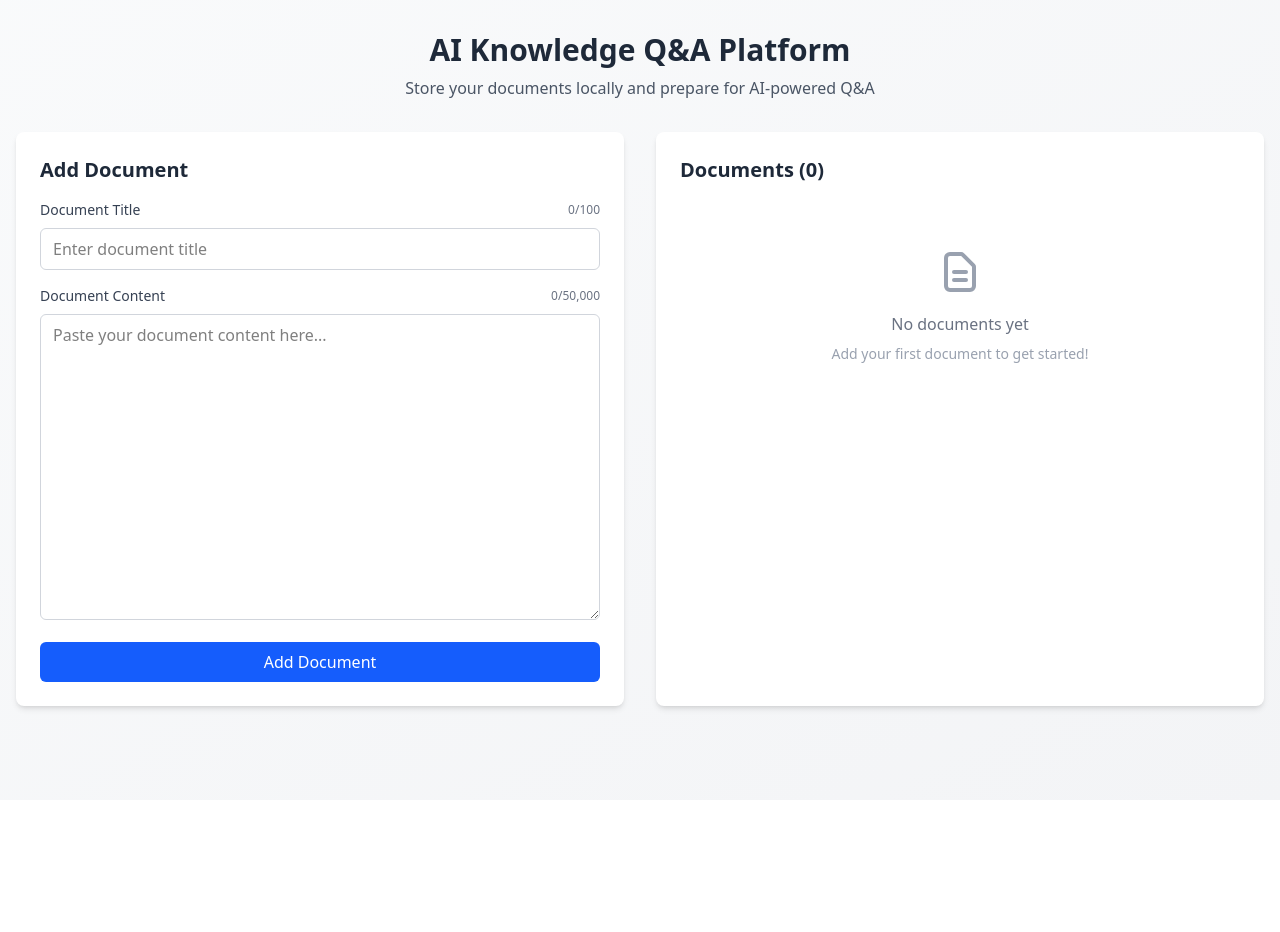
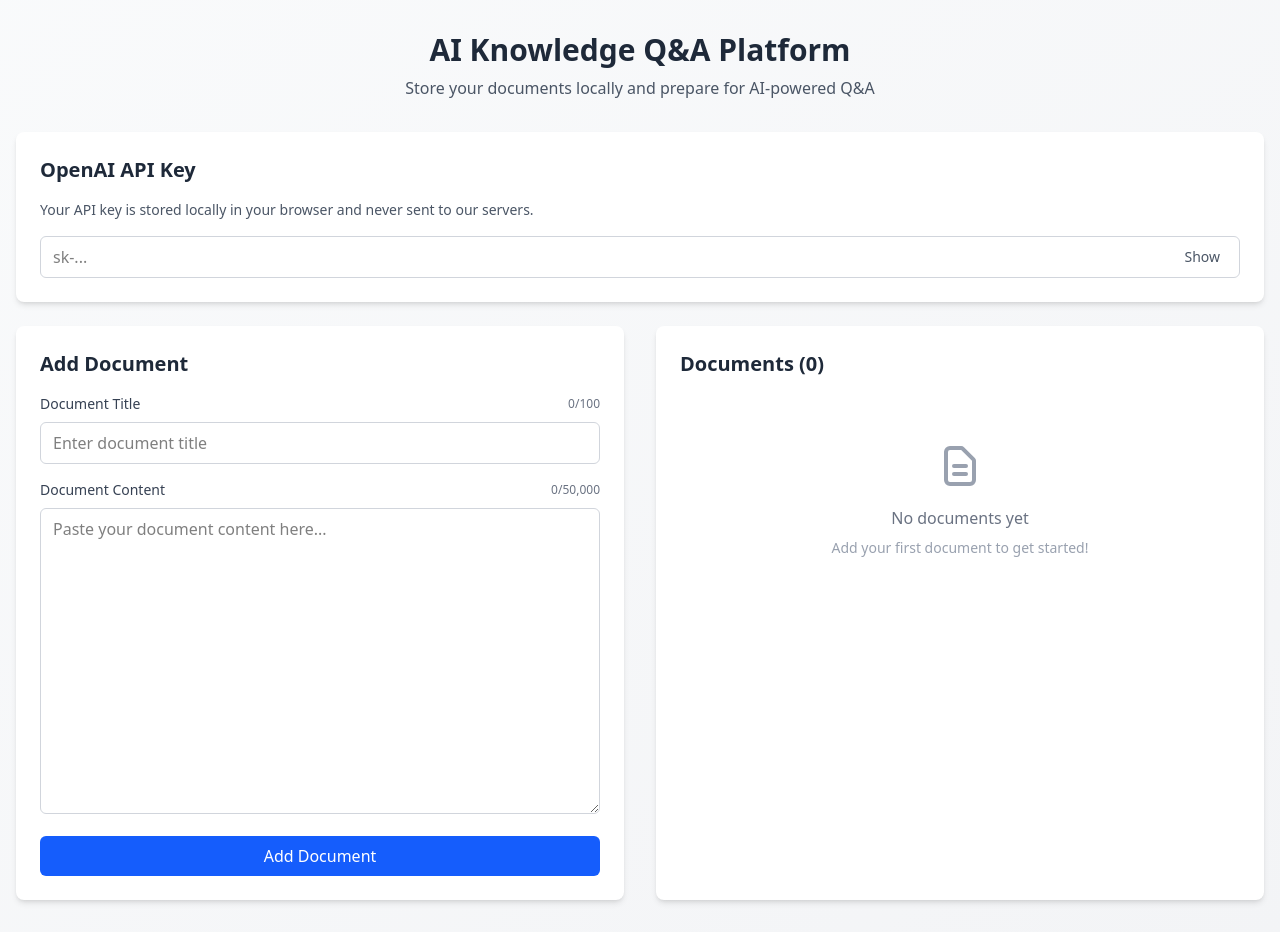
Before and after one commit to eumalin/ai-knowledge-hub, a React app in the folder frontend/: page / in a window 1280 px wide. Before the commit the page ends 800 px from the top, so only its background shows below. Built offline with nearby package versions, Linux system fonts and the light colour scheme; the HTML template or start-up script is replaced by a standard one.

Commit message:
feat(frontend): add API key input

```diff
--- a/frontend/src/App.tsx
+++ b/frontend/src/App.tsx
@@ -8,6 +8,7 @@ interface Document {
 }
 
 const STORAGE_KEY = 'ai-knowledge-documents';
+const API_KEY_STORAGE_KEY = 'ai-knowledge-api-key';
 const MAX_TITLE_LENGTH = 100;
 const MAX_CONTENT_LENGTH = 50000;
 
@@ -16,6 +17,11 @@ function App() {
     const stored = localStorage.getItem(STORAGE_KEY);
     return stored ? JSON.parse(stored) : [];
   });
+  const [apiKey, setApiKey] = useState(() => {
+    return localStorage.getItem(API_KEY_STORAGE_KEY) || '';
+  });
+  const [showApiKey, setShowApiKey] = useState(false);
+  const [apiKeyError, setApiKeyError] = useState('');
   const [title, setTitle] = useState('');
   const [content, setContent] = useState('');
   const [errors, setErrors] = useState({ title: '', content: '' });
@@ -24,6 +30,38 @@ function App() {
   useEffect(() => {
     localStorage.setItem(STORAGE_KEY, JSON.stringify(documents));
   }, [documents]);
+
+  // Save API key to localStorage whenever it changes
+  useEffect(() => {
+    if (apiKey) {
+      localStorage.setItem(API_KEY_STORAGE_KEY, apiKey);
+    } else {
+      localStorage.removeItem(API_KEY_STORAGE_KEY);
+    }
+  }, [apiKey]);
+
+  const validateApiKey = (key: string): boolean => {
+    if (!key.trim()) {
+      setApiKeyError('API key is required');
+      return false;
+    }
+    if (!key.startsWith('sk-')) {
+      setApiKeyError('Invalid API key format. Must start with "sk-"');
+      return false;
+    }
+    setApiKeyError('');
+    return true;
+  };
+
+  const handleApiKeyChange = (e: React.ChangeEvent<HTMLInputElement>) => {
+    const newKey = e.target.value;
+    setApiKey(newKey);
+    if (newKey.trim()) {
+      validateApiKey(newKey);
+    } else {
+      setApiKeyError('');
+    }
+  };
 
   const validateForm = (): boolean => {
     const newErrors = { title: '', content: '' };
@@ -89,6 +127,42 @@ function App() {
           <p className="text-sm sm:text-base text-gray-600">
             Store your documents locally and prepare for AI-powered Q&A
           </p>
+        </div>
+
+        {/* API Key Input */}
+        <div className="bg-white rounded-lg shadow-md hover:shadow-lg transition-shadow p-4 sm:p-6 mb-6">
+          <h2 className="text-lg sm:text-xl font-semibold mb-4 text-gray-800">
+            OpenAI API Key
+          </h2>
+          <p className="text-sm text-gray-600 mb-4">
+            Your API key is stored locally in your browser and never sent to our servers.
+          </p>
+          <div className="relative">
+            <input
+              type={showApiKey ? 'text' : 'password'}
+              value={apiKey}
+              onChange={handleApiKeyChange}
+              placeholder="sk-..."
+              className={`w-full px-3 py-2 pr-24 border rounded-md focus:outline-none focus:ring-2 ${
+                apiKeyError
+                  ? 'border-red-500 focus:ring-red-500'
+                  : 'border-gray-300 focus:ring-blue-500'
+              }`}
+            />
+            <button
+              type="button"
+              onClick={() => setShowApiKey(!showApiKey)}
+              className="absolute right-2 top-1/2 -translate-y-1/2 text-sm text-gray-600 hover:text-gray-800 px-3 py-1 rounded hover:bg-gray-100 transition-colors"
+            >
+              {showApiKey ? 'Hide' : 'Show'}
+            </button>
+          </div>
+          {apiKeyError && (
+            <p className="text-red-600 text-sm mt-2">{apiKeyError}</p>
+          )}
+          {apiKey && !apiKeyError && (
+            <p className="text-green-600 text-sm mt-2">✓ Valid API key format</p>
+          )}
         </div>
 
         <div className="grid grid-cols-1 lg:grid-cols-2 gap-6 lg:gap-8">
```
Also changed, not shown: 1 other file (tests, documents, lock files or other folders).
